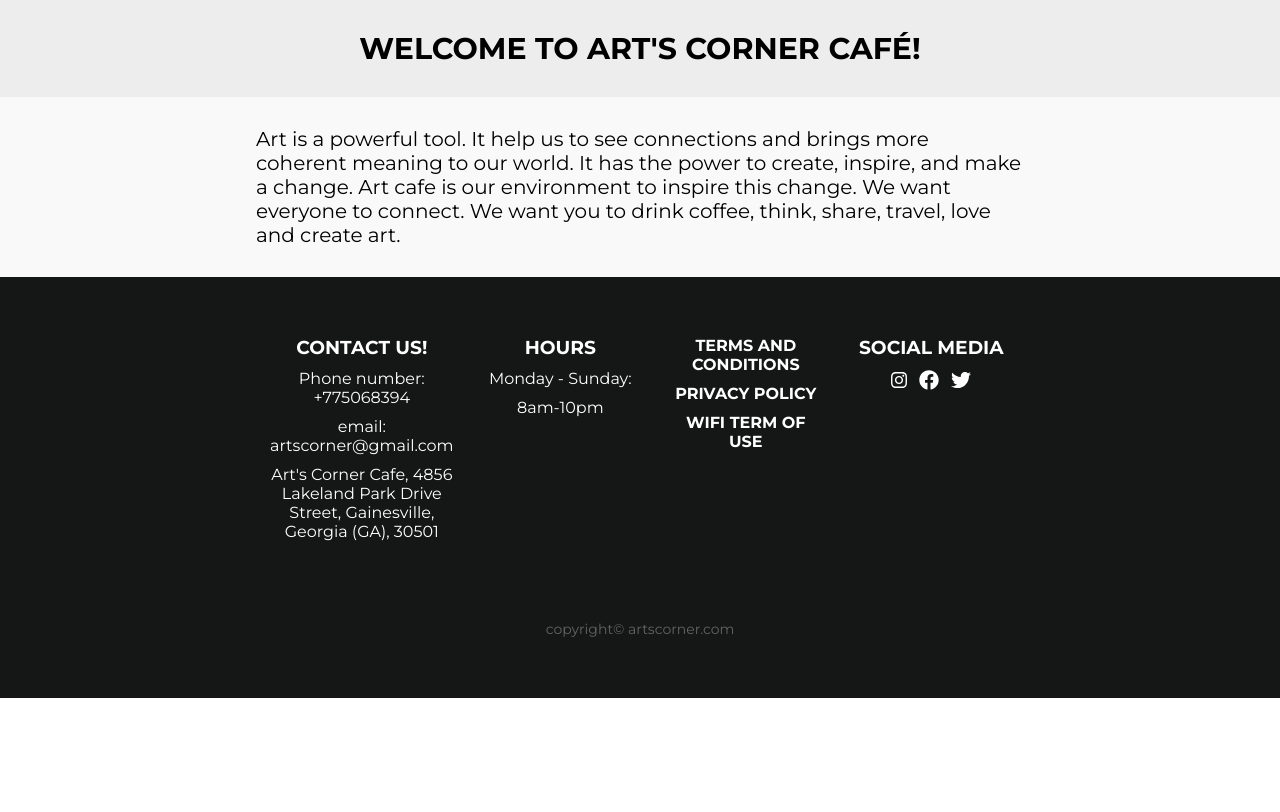
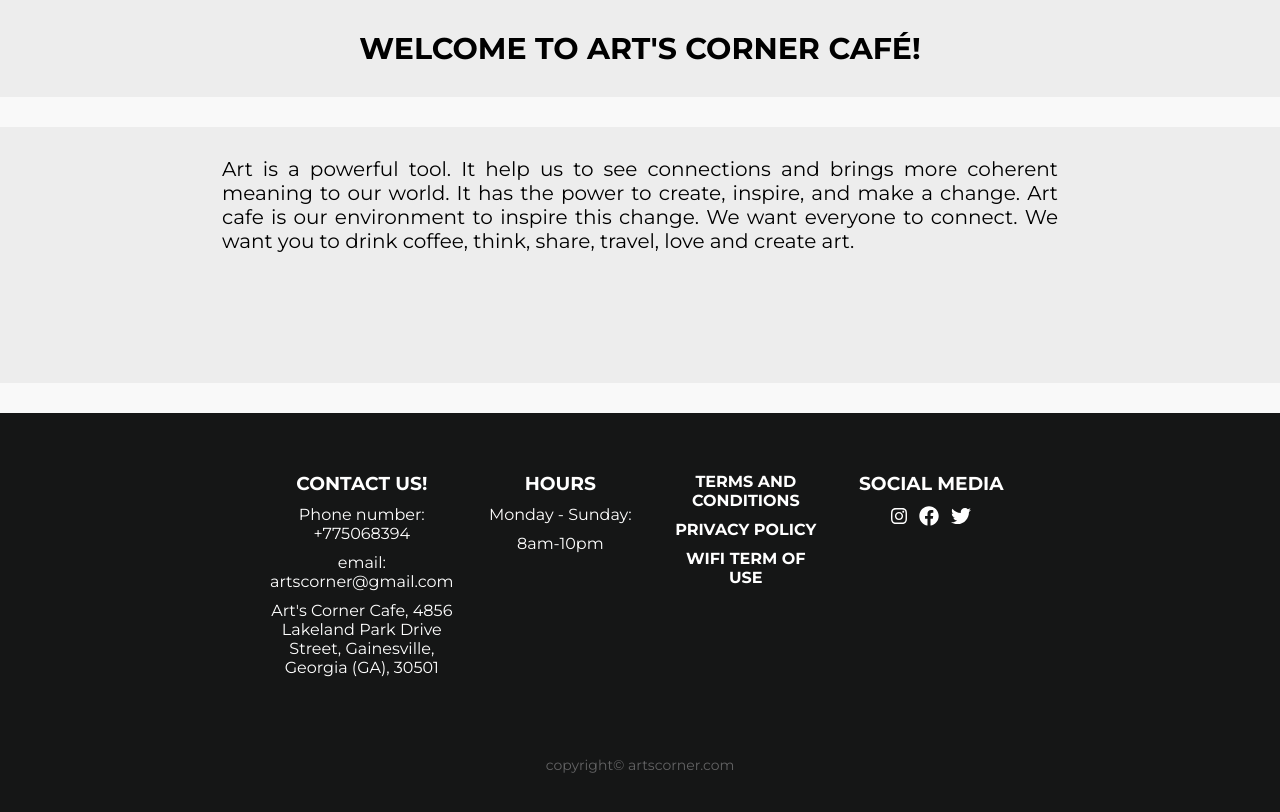
Before and after one commit to ewelina-slepko/cafe-website, a React (Create React App) app: page / in a window 1280 px wide. Shown: the part 800-1612 px from the top of the page. Before the commit the page ends 1498 px from the top, so only its background shows below. Built offline with nearby package versions, Linux system fonts and the light colour scheme.

Commit message:
styled Home Page

```diff
--- a/src/styles/homePage.css
+++ b/src/styles/homePage.css
@@ -1,8 +1,23 @@
 .info{
     display: flex;
     justify-content: center;
+    background-color: #ededed;
 }
 
 .info_text{
-    max-width: 60%;
+    max-width: 70%;
+    padding-bottom: 100px;
 }
+
+.info_text p{
+    padding: 30px;
+    text-align: justify;
+}
+
+.info_text h1{
+    text-align: center;
+    text-transform: uppercase;
+    background: none;
+    padding: 10px;
+    margin-top: 50px;
+}
```
